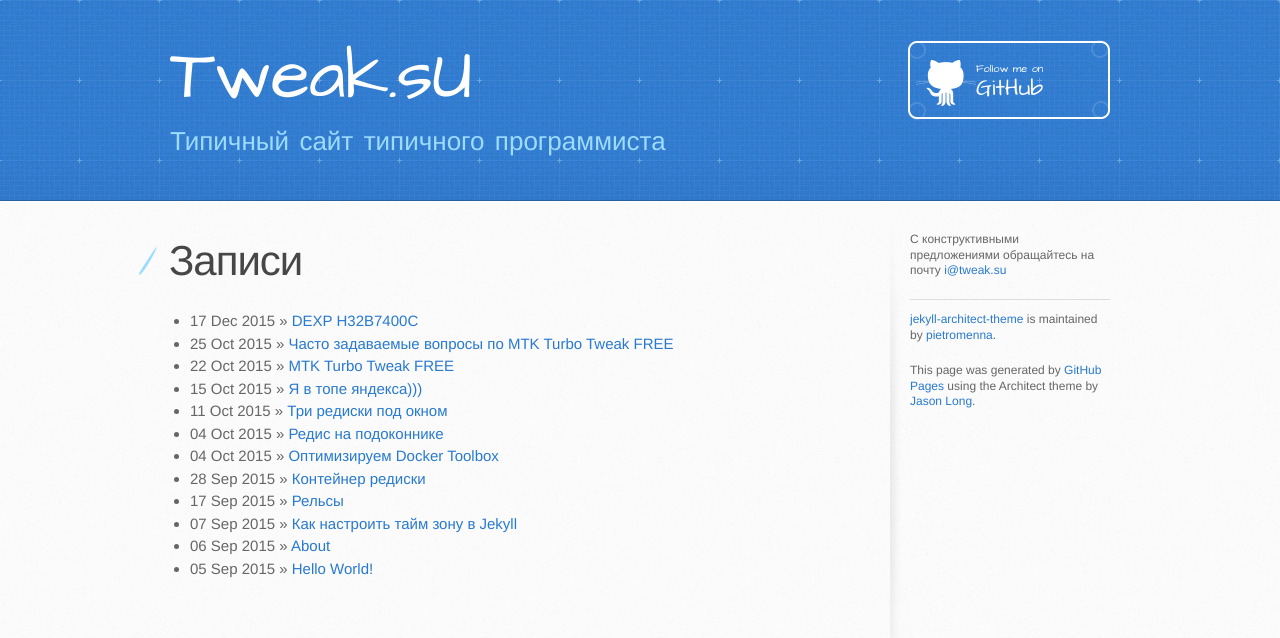
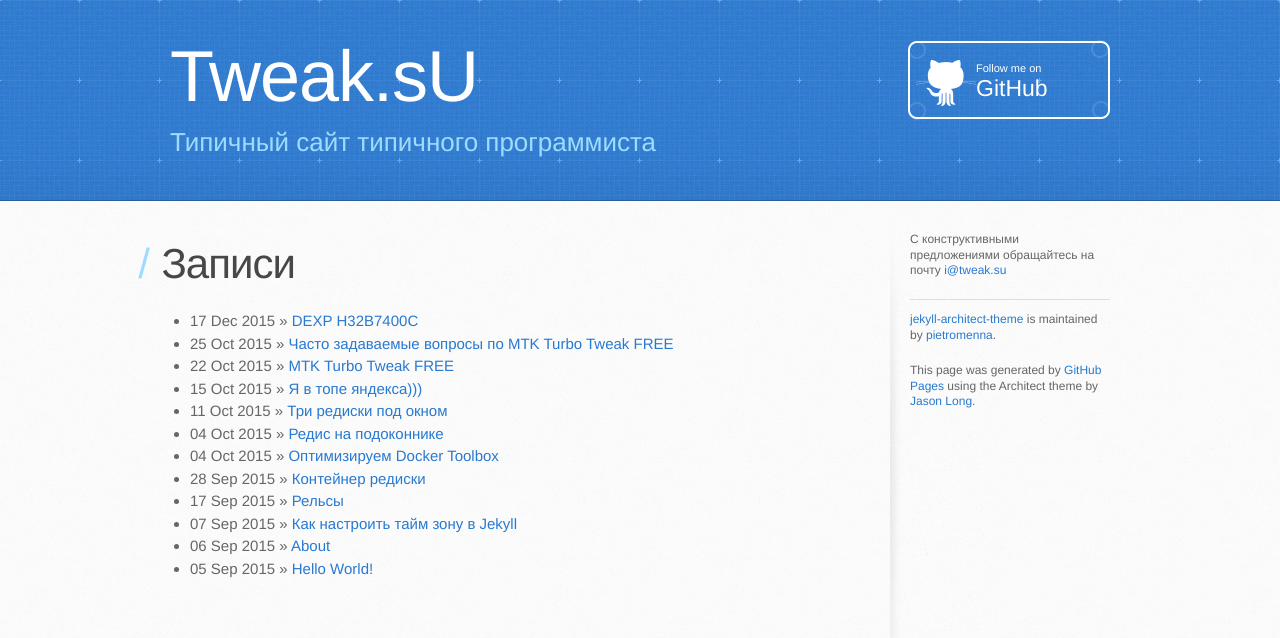
Before and after one commit to volodin-aa/volodin-aa.github.io, a Jekyll site: the page built from index.html, in a window 1280 px wide. Shown: the top 638 px of the page. Built offline with Jekyll 4.4.1, drawn with Linux system fonts in a browser that asks for light colours; the list of posts is cut into pages by our own code.

Commit message:
Шрифт Roboto+Condensed

```diff
--- a/_layouts/default.html
+++ b/_layouts/default.html
@@ -4,7 +4,7 @@
     <meta charset='utf-8'>
     <meta http-equiv="X-UA-Compatible" content="chrome=1">
     <meta name="viewport" content="width=device-width, initial-scale=1, maximum-scale=1">
-    <link href='https://fonts.googleapis.com/css?family=Architects+Daughter' rel='stylesheet' type='text/css'>
+    <link href='https://fonts.googleapis.com/css?family=Roboto+Condensed:400,300italic&subset=latin,cyrillic' rel='stylesheet' type='text/css'>
     <link rel="stylesheet" type="text/css" href="/stylesheets/stylesheet.css" media="screen" />
     <link rel="stylesheet" type="text/css" href="/stylesheets/pygment_trac.css" media="screen" />
     <link rel="stylesheet" type="text/css" href="/stylesheets/print.css" media="print" />
```
